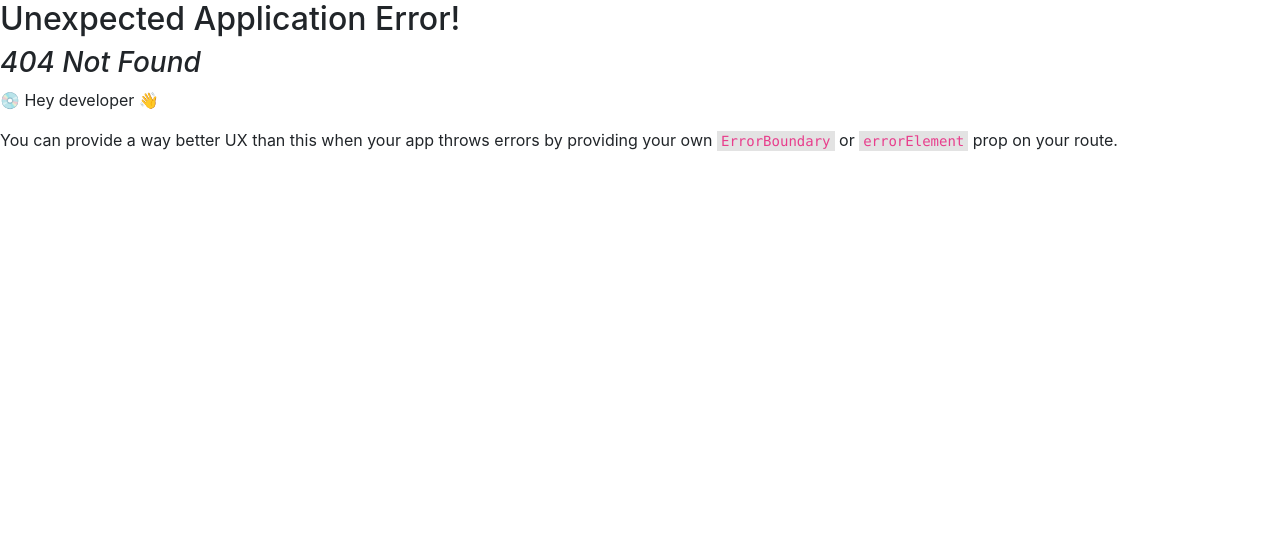
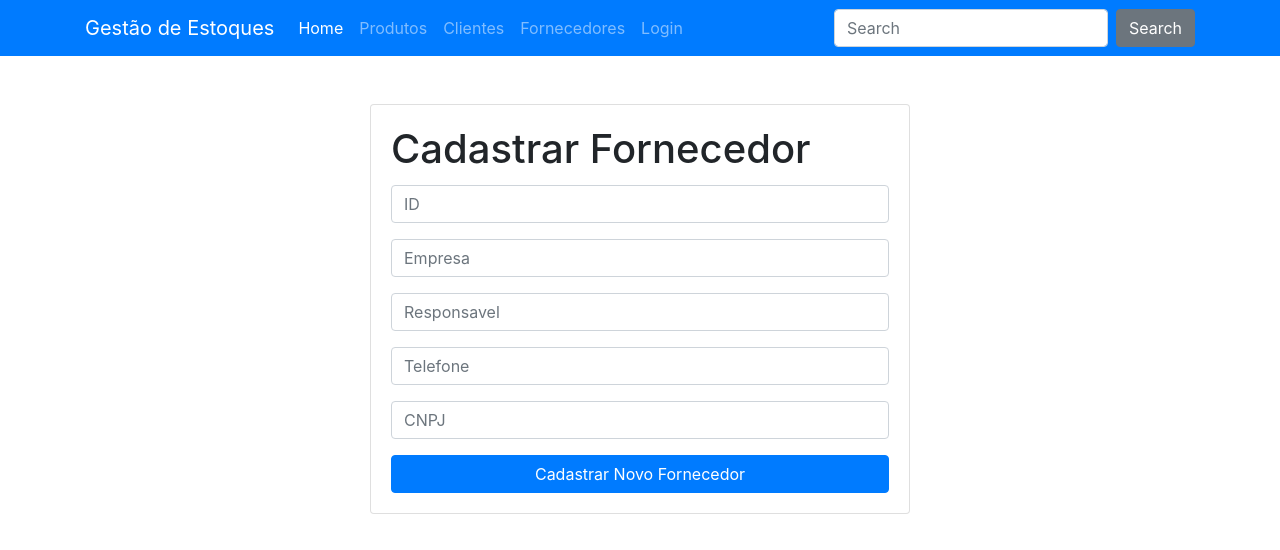
Before and after one commit to LucasAlexandre-devops/pmv-ads-2024-1-e5-universalbox-app-t6, a React (Create React App) app in the folder codigo-fonte/universal-box/: page /cadastrofornecedor in a window 1280 px wide. Before the commit this address had no page. Shown: the top 550 px of the page. Built offline with nearby package versions, Linux system fonts and the light colour scheme.

Commit message:
Adiciona o cadastro de fornecedor

```diff
--- /dev/null
+++ b/codigo-fonte/universal-box/src/routes/CadastroFornecedor.js
@@ -0,0 +1,93 @@
+import React, { useState } from 'react';
+import Navbar from './Navbar';
+
+function CadastroFornecedor() {
+  const [returnedData, setReturnedData] = useState('teste use state');
+  const [fornecedores, setFornecedores] = useState({ FornecedorId: '', FornecedorEmpresa: '', FornecedorResponsavel: '', FornecedorTelefone: '', FornecedorCEP: '' });
+
+  const setInput = (e) => {
+    const { name, value } = e.target;
+    console.log(value);
+    setFornecedores(prevState => ({
+      ...prevState,
+      [name]: name === 'FornecedorId' || name === 'FornecedorCNPJ' ? parseInt(value) : value
+    }));
+  }
+
+  const createFornecedor = async () => {
+    const newData = await fetch('/criar', {
+      method: 'POST',
+      headers: {
+        'Content-Type': 'application/json',
+        'Accept': 'application/json'
+      },
+      body: JSON.stringify(fornecedores)
+    })
+      .then(res => res.json());
+    console.log(newData);
+    setReturnedData(newData[0])
+  }
+
+  return (
+    <div>
+      <Navbar />
+      <div className="container mt-5">
+        <div className="row justify-content-center">
+          <div className="col-md-6">
+            <div className="card">
+              <div className="card-body">
+                <h1 className="card-title">Cadastrar Fornecedor</h1>
+                <div className="form-group">
+                  <input
+                    type='number'
+                    className="form-control mb-3"
+                    placeholder="ID"
+                    name="FornecedorId"
+                    value={fornecedores.FornecedorId}
+                    onChange={setInput} />
+
+                  <input
+                    className="form-control mb-3"
+                    placeholder="Empresa"
+                    name="FornecedorEmpresa"
+                    value={fornecedores.FornecedorEmpresa}
+                    onChange={setInput} />
+
+                  <input
+                    className="form-control mb-3"
+                    placeholder="Responsavel"
+                    name="FornecedorResponsavel"
+                    value={fornecedores.FornecedorResponsavel}
+                    onChange={setInput} />
+
+                  <input
+                    className="form-control mb-3"
+                    placeholder="Telefone"
+                    name="FornecedorTelefone"
+                    value={fornecedores.FornecedorTelefone}
+                    onChange={setInput} />
+
+                  <input
+                    type='number'
+                    className="form-control mb-3"
+                    placeholder="CNPJ"
+                    name="FornecedorCNPJ"
+                    value={fornecedores.FornecedorCNPJ}
+                    onChange={setInput} />
+                </div>
+                <button
+                  type="button"
+                  className="btn btn-primary btn-block"
+                  onClick={createFornecedor}>
+                  Cadastrar Novo Fornecedor
+                </button>
+              </div>
+            </div>
+          </div>
+        </div>
+      </div>
+    </div>
+  );
+}
+
+export default CadastroFornecedor;
--- /dev/null
+++ b/codigo-fonte/universal-box/src/routes/Fornecedores.js
@@ -0,0 +1,60 @@
+import React, { useState, useEffect  } from 'react'
+import { Link } from 'react-router-dom'
+import { Button } from 'react-bootstrap';
+import 'bootstrap/dist/css/bootstrap.min.css';
+import Navbar from './Navbar';
+
+function Fornecedores() {
+  const [fornecedores, setFornecedores] = useState([]);
+
+  useEffect(() => {
+    const fetchData = async () => {
+      try {
+        const response = await fetch('/api');
+        if (!response.ok) {
+          throw new Error('Erro ao obter os dados');
+        }
+        const data = await response.json();
+        setFornecedores(data);
+      } catch (error) {
+        console.error('Erro:', error);
+      }
+    };
+
+    fetchData();
+  }, []);
+
+  return (
+    <div>
+      <Navbar />
+      <div className="container mt-5">
+        <h2>Lista de Fornecedores</h2>
+        <Link to="/cadastrofornecedor" className="btn btn-primary mb-3">Cadastrar Novo Fornecedor</Link>
+        <table className="table table-hover">
+          <thead>
+            <tr>
+              <th scope="col">ID</th>
+              <th scope="col">Empresa</th>
+              <th scope="col">Responsável</th>
+              <th scope="col">Telefone</th>
+              <th scope="col">CNPJ</th>
+            </tr>
+          </thead>
+          <tbody>
+            {fornecedores.map((fornecedor) => (
+              <tr key={fornecedor.FornecedorId}>
+                <td>{fornecedor.FornecedorId}</td>
+                <td>{fornecedor.FornecedorEmpresa}</td>
+                <td>{fornecedor.FornecedorResponsavel}</td>
+                <td>{fornecedor.FornecedorTelefone}</td>
+                <td>{fornecedor.FornecedorCNPJ}</td>
+              </tr>
+            ))}
+          </tbody>
+        </table>
+      </div>
+    </div>
+  );
+}
+
+export default Fornecedores
--- a/codigo-fonte/universal-box/src/routes/Navbar.js
+++ b/codigo-fonte/universal-box/src/routes/Navbar.js
@@ -33,6 +33,9 @@ function Navbar() {
             <li class="nav-item">
               <Link to="/clientes" class="nav-link">Clientes</Link>
             </li>
+            <li class="nav-item">
+              <Link to="/fornecedores" class="nav-link">Fornecedores</Link>
+            </li>
             <li className="nav-item">
               <Link to="/login" className="nav-link">Login</Link>
             </li>
```
Also changed, not shown: codigo-fonte/universal-box/src/index.js (+11 -1 lines).
